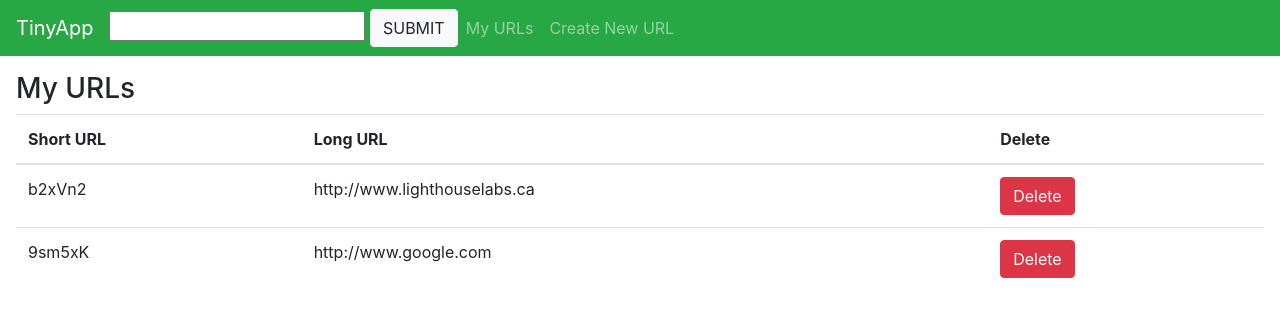
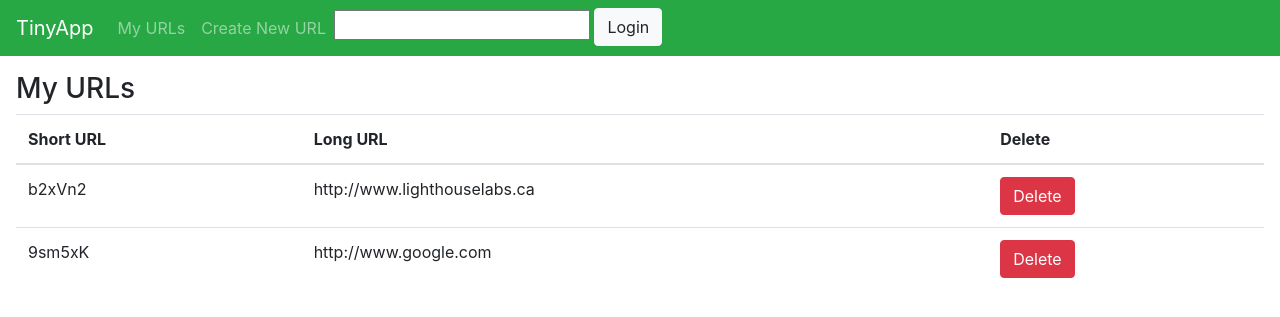
Before and after one commit to loloffs/tinyapp, a Node server app: page /urls in a window 1280 px wide. Shown: the top 317 px of the page. Run offline with Node 20, Linux system fonts and the light colour scheme; some libraries are stand-ins or nearby versions.

Commit message:
Added logout/login button and cookie clearing on logout

```diff
--- a/express_server.js
+++ b/express_server.js
@@ -1,13 +1,15 @@
 const express = require("express");
 const app = express();
-const PORT = 8080; // default port 8080
+const PORT = 8080;
 const bodyParser = require("body-parser");
 const cookieParser = require("cookie-parser");
 
 
+
+
 app.use(bodyParser.urlencoded({extended: true}));
 app.set("view engine", "ejs");
-
+app.use(cookieParser());
 
 
 const generateRandomString = function () {
@@ -22,11 +24,16 @@ const urlDatabase = {
 };
 
 
+
+app.post("/logout", (req, res) => {
+  res.clearCookie("username");
+  res.redirect("/urls");
+});
+
 app.get("/urls", (req, res) => {
-  const templateVars = { urls: urlDatabase };
+  const templateVars = { urls: urlDatabase, username: req.cookies["username"] };
   res.render("urls_index", templateVars);
 });
-
 
 app.get("/urls/new", (req, res) => {
   res.render("urls_new");
@@ -35,45 +42,24 @@ app.get("/urls/new", (req, res) => {
 app.post("/urls", (req, res) => {
   let short = generateRandomString();
   urlDatabase[short] = req.body.longURL;
-  // res.status(200).send("URL Saved");
   res.redirect(`/urls/${short}`);
 });
 
+app.post("/urls/:id", (req, res) => {
+  urlDatabase[req.params.id] = req.body.newURL;
+  res.redirect('/urls');
+});
 
 app.post("/urls/:shortURL/delete", (req, res) => {
-  //const templateVars = { shortURL: req.params.shortURL, longURL: urlDatabase[req.params.shortURL] };
-  //delete templateVars.shortURL;
   delete urlDatabase[req.params.shortURL]
   res.redirect("/urls");
 });
 
-//here
-app.post("/urls/:id", (req, res) => {
-  // Edit
-  urlDatabase[req.params.id] = req.body.newURL;
-  res.redirect('/urls');
-});
 
-
-
-
-
-// here
 app.post("/login", (req, res) => {
-
-  // It should set a cookie named username to the value submitted
-  //  in the request body via the login form. After our server has
-  //  set the cookie it should redirect the browser back to the /urls page.
-
-  res.cookie("username", req.body);
-
+  res.cookie("username", req.body.username);
   res.redirect("/urls");
 });
-
-
-
-
-
 
 app.get("/u/:shortURL", (req, res) => {
   const longURL = urlDatabase[req.params.shortURL];
@@ -81,7 +67,7 @@ app.get("/u/:shortURL", (req, res) => {
 });
 
 app.get("/urls/:shortURL", (req, res) => {
-  const templateVars = { shortURL: req.params.shortURL, longURL: urlDatabase[req.params.shortURL]};
+  const templateVars = { shortURL: req.params.shortURL, longURL: urlDatabase[req.params.shortURL], username: req.cookies["username"]};
   res.render("urls_show", templateVars);
 });
 
--- a/views/partials/_header.ejs
+++ b/views/partials/_header.ejs
@@ -4,14 +4,25 @@
     <button class="navbar-toggler" type="button" data-toggle="collapse" data-target="#navbarNavAltMarkup" aria-controls="navbarNavAltMarkup" aria-expanded="false" aria-label="Toggle navigation">
       <span class="navbar-toggler-icon"></span>
     </button>
-    <form method="post" action="/login">
-      <input type="text" name="username">
-      <button type="button" class="btn btn-light">SUBMIT</button>
-    </form>
     <div class="collapse navbar-collapse" id="navbarNavAltMarkup">
       <div class="navbar-nav">
         <a class="nav-item nav-link" href="/urls">My URLs</a>
         <a class="nav-item nav-link" href="/urls/new">Create New URL</a>
+          <% if(username){ %>
+            <div class="nav-item">
+            <form method="post" action="/logout">
+                Logged in as: <%=username%>
+                <button type="submit" class="btn btn-light">Logout</button>
+              </form>
+            </div>
+            <% } else { %>
+              <div class="nav-item">
+              <form method="post" action="/login">
+                  <input type="text" name="username">
+                  <button type="submit" class="btn btn-light">Login</button>
+              </form>
+              </div>
+            <% } %>
       </div>
     </div>
   </nav>
```
